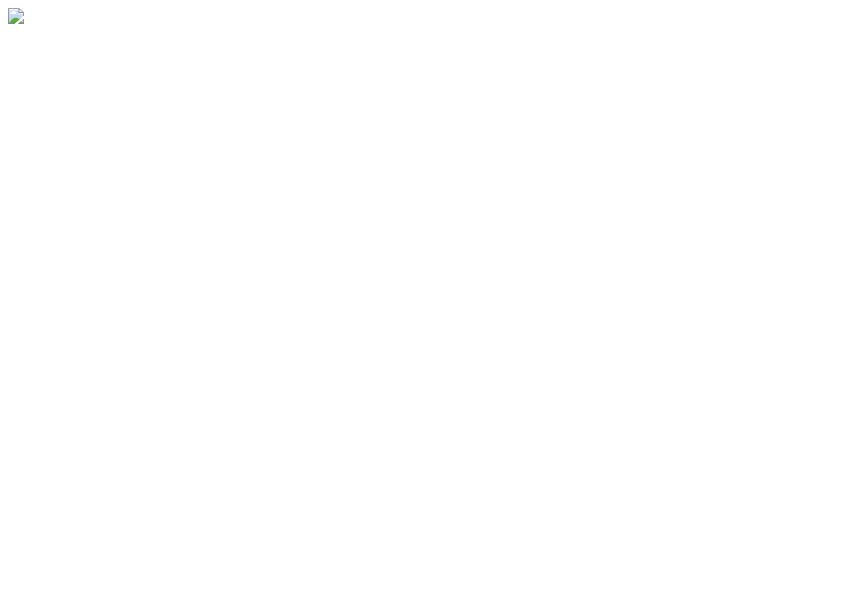
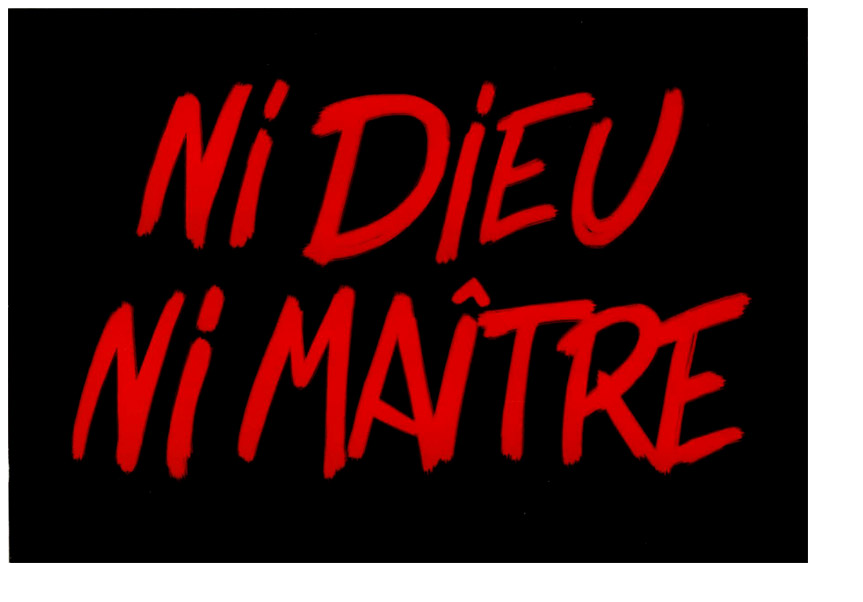
Before and after one commit to rquittet/www.interstitielle.org, a plain HTML site: page index.html in a window 1280 px wide. Shown: the whole page, without its empty margins (0-863 px from the left). Drawn offline with Linux system fonts and the light colour scheme.

Commit message:
Update index.html

```diff
--- a/index.html
+++ b/index.html
@@ -5,6 +5,6 @@
         <meta http-equiv="Content-Type" content="text/html; charset=utf-8" />
     </head>
     <body>
-        <img src="dieu.jpg" style="object-fit: cover" />
+        <img src="dieu.jpeg" style="object-fit: cover" />
     </body>
 </html>
```
